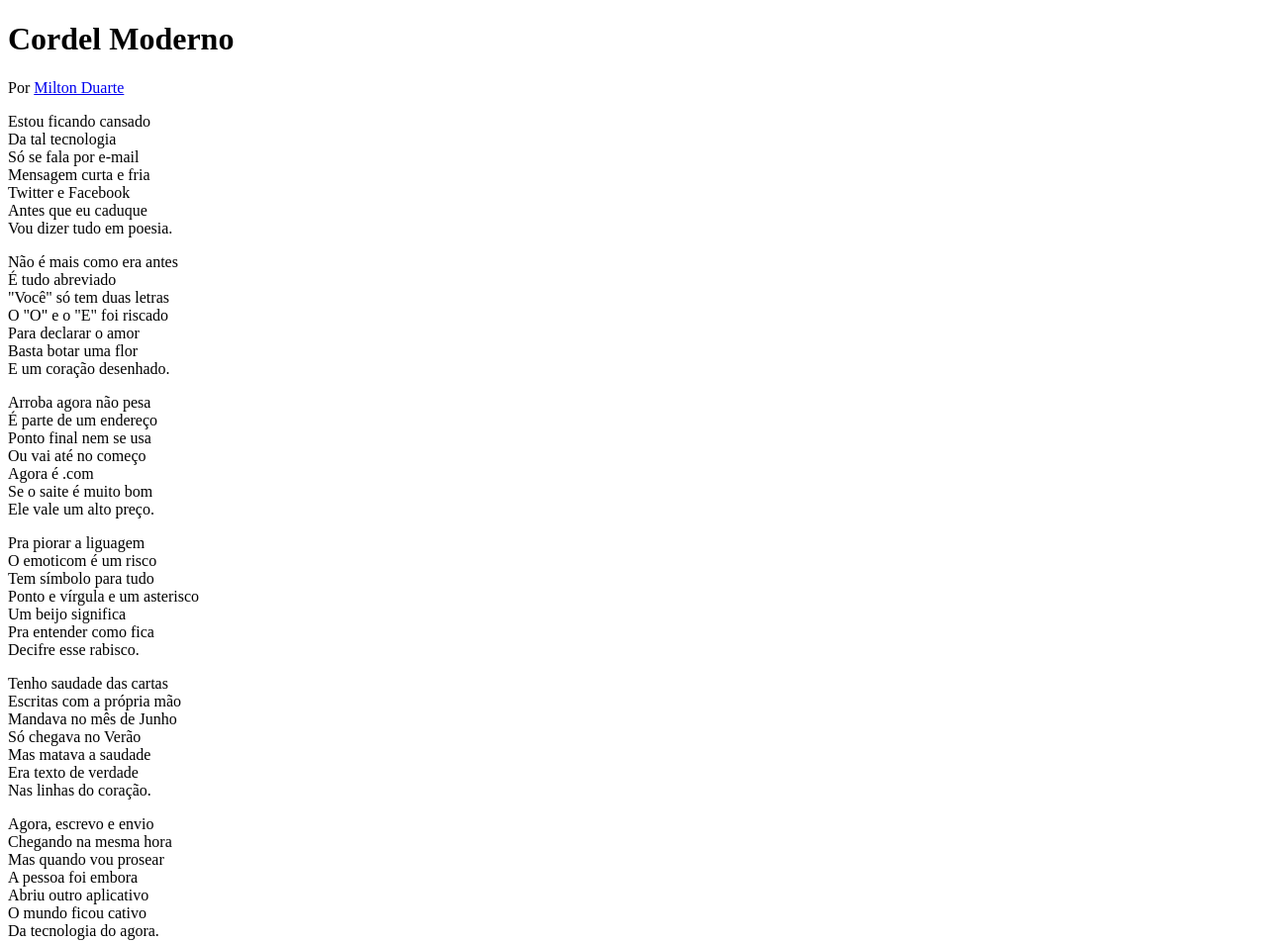
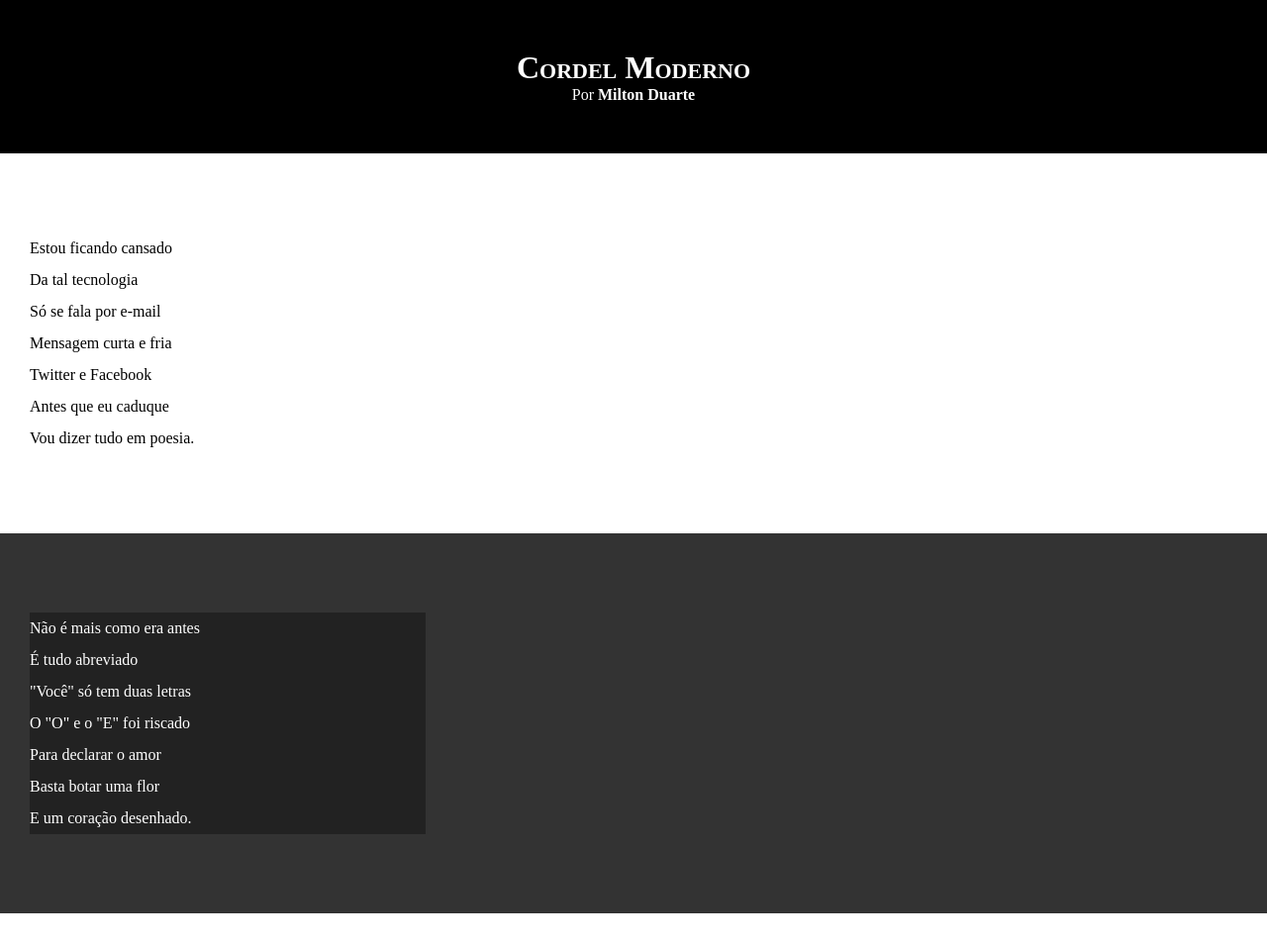
Before and after one commit to Nivelton/html-css, a plain HTML site: page Desafios/d012/imagens/index.html in a window 1280 px wide. Shown: the top 953 px of the page at 99% size. Drawn offline with Linux system fonts and the light colour scheme.

Commit message:
atualizei estilos dos textos e blocos

```diff
--- a/Desafios/d012/imagens/index.html
+++ b/Desafios/d012/imagens/index.html
@@ -12,7 +12,7 @@
         <p>Por <a href="https://www.recantodasletras.com.br/poesias/3186743" target="_blank">Milton Duarte</a> </p>
     </header>
 
-    <section>
+    <section class="normal">
         <p>
             Estou ficando cansado<br>
             Da tal tecnologia<br>
@@ -24,7 +24,7 @@
         </p>
     </section>
 
-    <section>
+    <section class="imagem">
         <p>
             Não é mais como era antes<br>
             É tudo abreviado<br>
@@ -36,7 +36,7 @@
         </p>
     </section>
 
-    <section>
+    <section class="normal">
         <p>
             Arroba agora não pesa<br>
             É parte de um endereço<br>
@@ -57,7 +57,7 @@
             Decifre esse rabisco.
         </p>
     </section>
-    <section>
+    <section class="imagem">
 
         <p>
             Tenho saudade das cartas<br>
@@ -70,7 +70,7 @@
         </p>
     </section>
 
-    <section>
+    <section class="normal">
         <p>
             Agora, escrevo e envio<br>
             Chegando na mesma hora<br>
--- a/Desafios/d012/imagens/style.css
+++ b/Desafios/d012/imagens/style.css
@@ -1 +1,66 @@
 @charset "UTF-8";
+
+* {
+    margin: 0px;
+    padding: 0px;
+}
+
+html, body{
+    min-height: 100vhq;
+    background-color: darkgray;
+}
+
+header {
+    background-color: black;
+    color: white;
+    text-align: center;
+}
+
+header > h1 {
+    padding-top: 50px;
+    font-variant: small-caps;
+    /*text-transform: uppercase; tudo maiúscula*/
+}
+
+header > p{
+    padding-bottom: 50px;
+}
+
+header a, footer a{
+    color: white;
+    text-decoration: none;
+    font-weight: bolder;
+}
+
+header a:hover, footer a:hover{
+    text-decoration: underline;
+}
+
+section{
+    padding-top: 10vh;
+    padding-bottom: 10vh;
+    line-height: 2em;
+    padding-left: 30px;
+}
+
+section.normal{
+    background-color: white;
+    color: black;
+}
+
+section.imagem{
+    background-color: rgb(51, 51, 51);
+    color: white;
+}
+
+section.imagem > p {
+    background-color: rgba(0, 0, 0, 0.338);
+    width: 400px;
+}
+
+footer{
+    background-color: black;
+    color: white;
+    text-align: center;
+    padding: 10px;
+}
```
